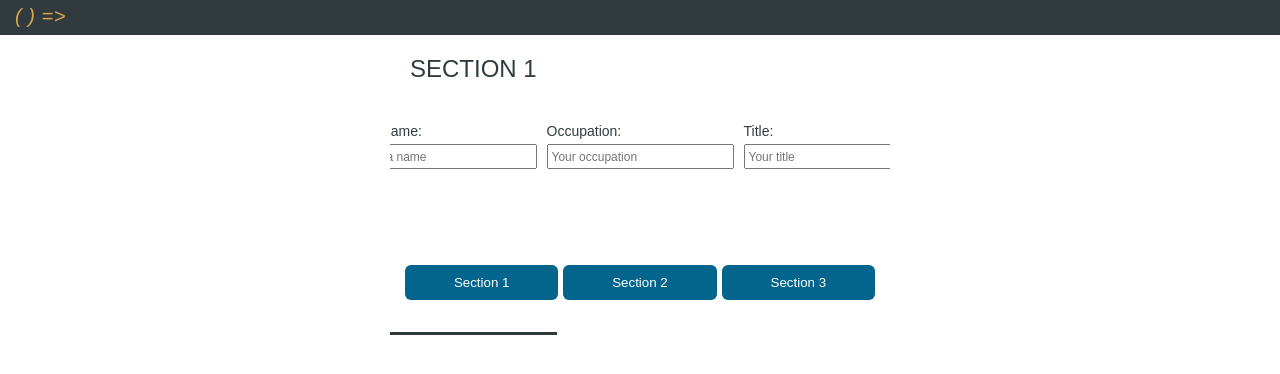
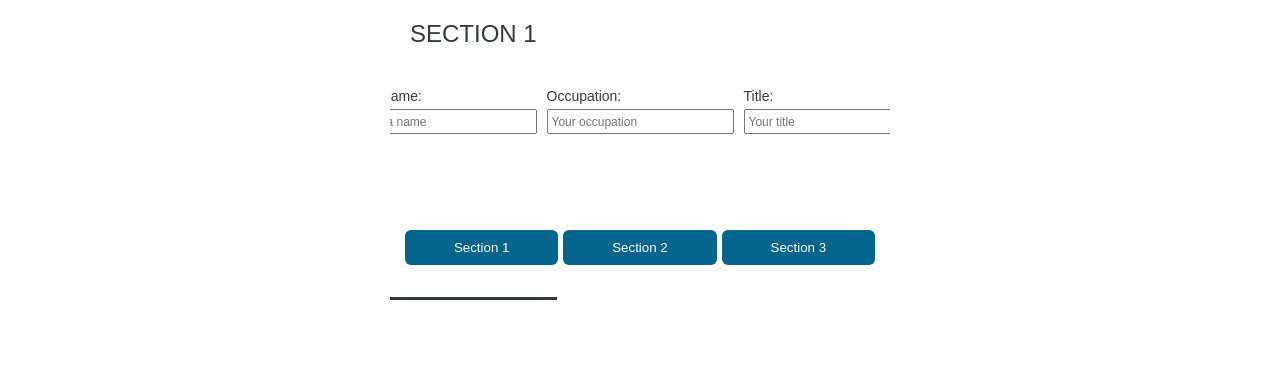
Before and after one commit to eastcoastdeveloper/in-page-navigation, an Angular app: page / in a window 1280 px wide. Shown: the top 374 px of the page. Built offline with nearby package versions, Linux system fonts and the light colour scheme.

Commit message:
2 files modified

```diff
--- a/src/app/app.component.html
+++ b/src/app/app.component.html
@@ -1,10 +1,3 @@
-<header>
-  <div class="fat-arrow">
-    <span>( ) =</span>
-    <span class="caret">&#62;</span>
-  </div>
-</header>
-
 <div id="module-name" class="element-shadow element-margin-top">
   <section *ngFor="let item of [].constructor(sectionLength)">
     <div #sections>
--- a/src/styles.css
+++ b/src/styles.css
@@ -4,30 +4,3 @@ body {
   padding: 0;
   margin: 0;
 }
-
-header {
-  font: normal 14px sans-serif;
-  letter-spacing: 0.5px;
-  cursor: pointer;
-  background-color: #313b3f;
-  color: #d9a74a;
-  overflow: auto;
-  padding: 5px 20px 7px 15px;
-  position: relative;
-}
-.fat-arrow {
-  position: relative;
-  float: left;
-  display: grid;
-  grid-template-columns: repeat(2, auto);
-}
-.fat-arrow span {
-  font-size: 20px;
-  font-style: italic;
-}
-.caret {
-  font-size: 30px;
-  line-height: 22px;
-  display: inline-block;
-  font-weight: lighter;
-}
```
